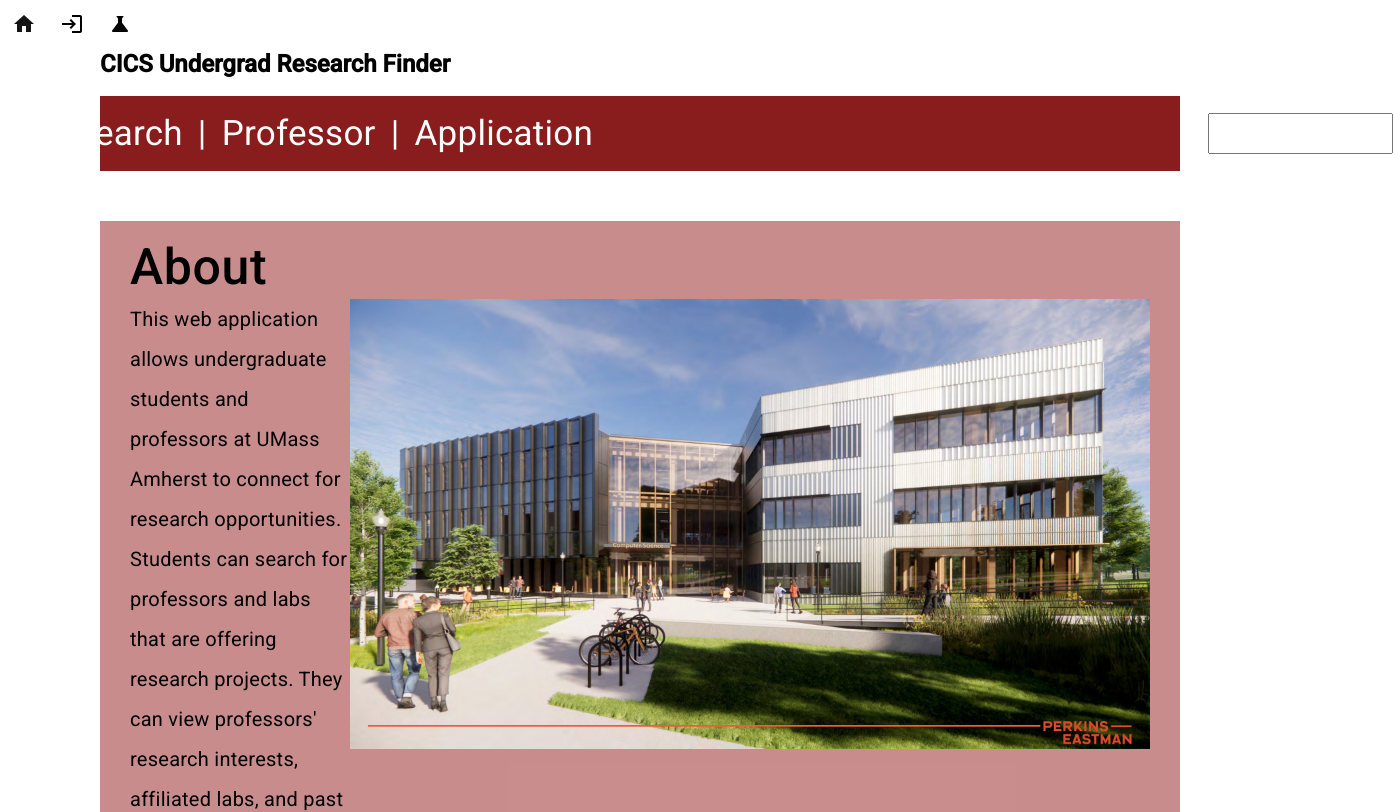
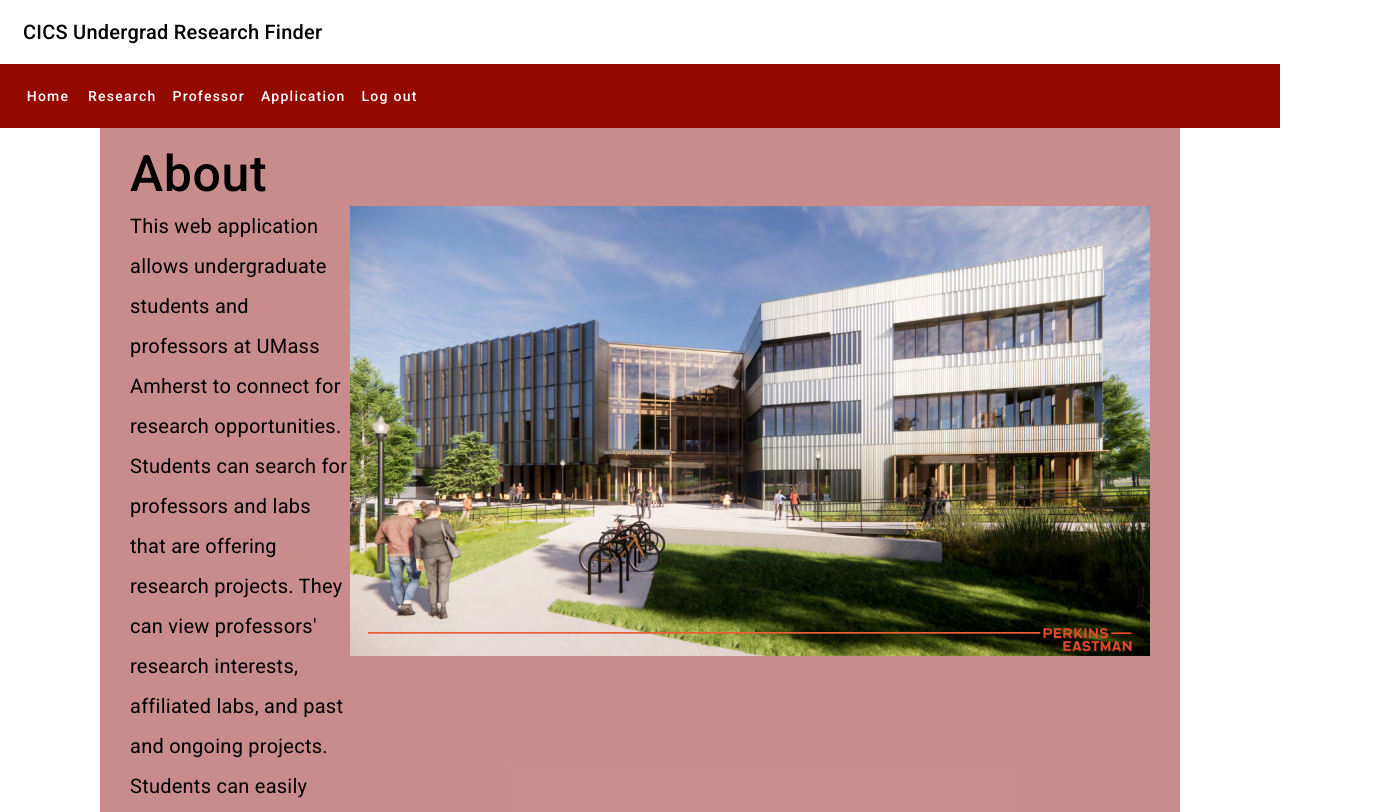
Before and after one commit to ckausika/CS320-Team-U, an Angular app in the folder frontend/project/: page / in a window 1280 px wide. Shown: the top 812 px of the page, 1393 px wide, since content can reach past the window. Built offline with nearby package versions, Linux system fonts and the light colour scheme.

Commit message:
Navbar updated

```diff
--- a/frontend/project/src/app/app.component.css
+++ b/frontend/project/src/app/app.component.css
@@ -2,7 +2,12 @@
     display: block;
 }
 
+.title {
+    color: black;
+    background-color: white;
+    padding-left: 23px;
+}
+
 .navbar {
-    display: flex;
-    flex-direction: row;
+    background-color: #940a00;
 }
--- a/frontend/project/src/app/app.component.html
+++ b/frontend/project/src/app/app.component.html
@@ -1,14 +1,25 @@
 <main class="main">
-  <div *ngIf="showNavbar" class="navbar">
-    <button mat-icon-button routerLink="/">
-      <mat-icon>home</mat-icon>
-    </button>
-    <button mat-icon-button routerLink="/login">
-      <mat-icon>login</mat-icon>
-    </button>
-    <button mat-icon-button routerLink="/research">
-      <mat-icon>science</mat-icon>
-    </button>
-  </div>
+  <mat-toolbar *ngIf="showHeader">
+    <mat-toolbar-row class="title">
+      CICS Undergrad Research Finder
+    </mat-toolbar-row>
+    <mat-toolbar-row class="navbar">
+      <button mat-button routerLink="/">
+        Home
+      </button>
+      <button mat-button routerLink="/research">
+        Research
+      </button>
+      <button mat-button routerLink="/">
+        Professor
+      </button>
+      <button mat-button routerLink="/">
+        Application
+      </button>
+      <button mat-button routerLink="/login">
+        Log out
+      </button>
+    </mat-toolbar-row>
+  </mat-toolbar>
   <router-outlet />
 </main>
--- a/frontend/project/src/app/app.component.ts
+++ b/frontend/project/src/app/app.component.ts
@@ -1,28 +1,28 @@
 import { Component } from '@angular/core';
 import { RouterOutlet, RouterLink, Router, NavigationEnd } from '@angular/router';
-import {MatIconModule} from '@angular/material/icon';
+import {MatToolbarModule} from '@angular/material/toolbar';
+import {MatButtonModule} from '@angular/material/button';
 import {MatDividerModule} from '@angular/material/divider';
-import {MatButtonModule} from '@angular/material/button';
 import { NgIf } from '@angular/common';
 
 
 @Component({
   selector: 'app-root',
   standalone: true,
-  imports: [NgIf, RouterOutlet, RouterLink, MatButtonModule, MatDividerModule, MatIconModule],
+  imports: [NgIf, RouterOutlet, RouterLink, MatToolbarModule, MatButtonModule, MatDividerModule],
   templateUrl: './app.component.html',
   styleUrl: './app.component.css'
 })
 export class AppComponent {
   title = 'research-finder';
-  showNavbar: boolean;
+  showHeader: boolean;
 
   constructor(private router: Router) {
-    this.showNavbar = this.router.url !== '/login';
+    this.showHeader = this.router.url !== '/login';
 
     this.router.events.subscribe(event => {
       if (event instanceof NavigationEnd) {
-        this.showNavbar = event.url !== '/login';
+        this.showHeader = event.url !== '/login';
       }
     });
   }
--- a/frontend/project/src/pages/home-page/home-page.component.html
+++ b/frontend/project/src/pages/home-page/home-page.component.html
@@ -8,13 +8,6 @@
     <title>Document</title>
 </head>
 <body>
-    <div class="header">
-        <h1><b>CICS Undergrad Research Finder</b></h1>
-        <div class="nav">
-            <a>Home</a> | <a>Research</a> | <a>Professor</a> | <a>Application</a>
-            <input type="text">
-        </div>
-    </div>
     <div class="about">
         <h2>About</h2>
             <div class="paragraph">
```
